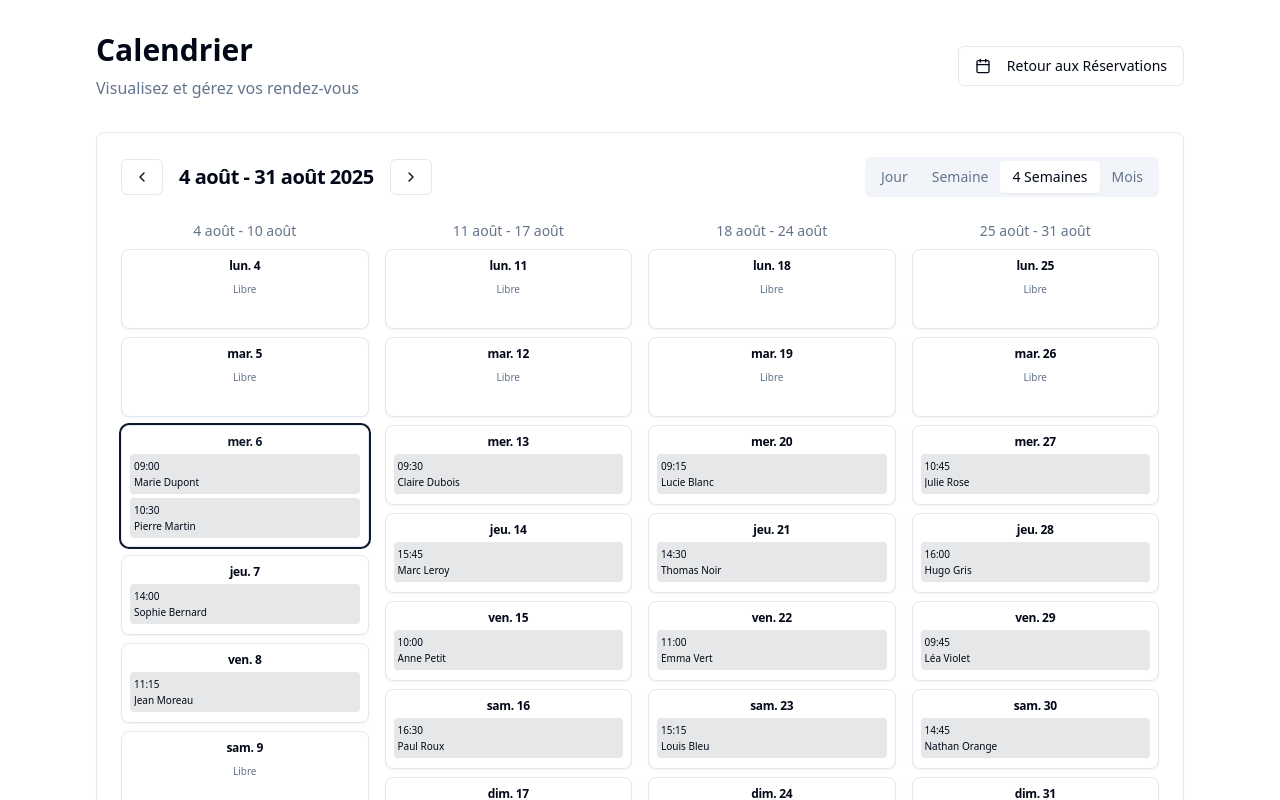
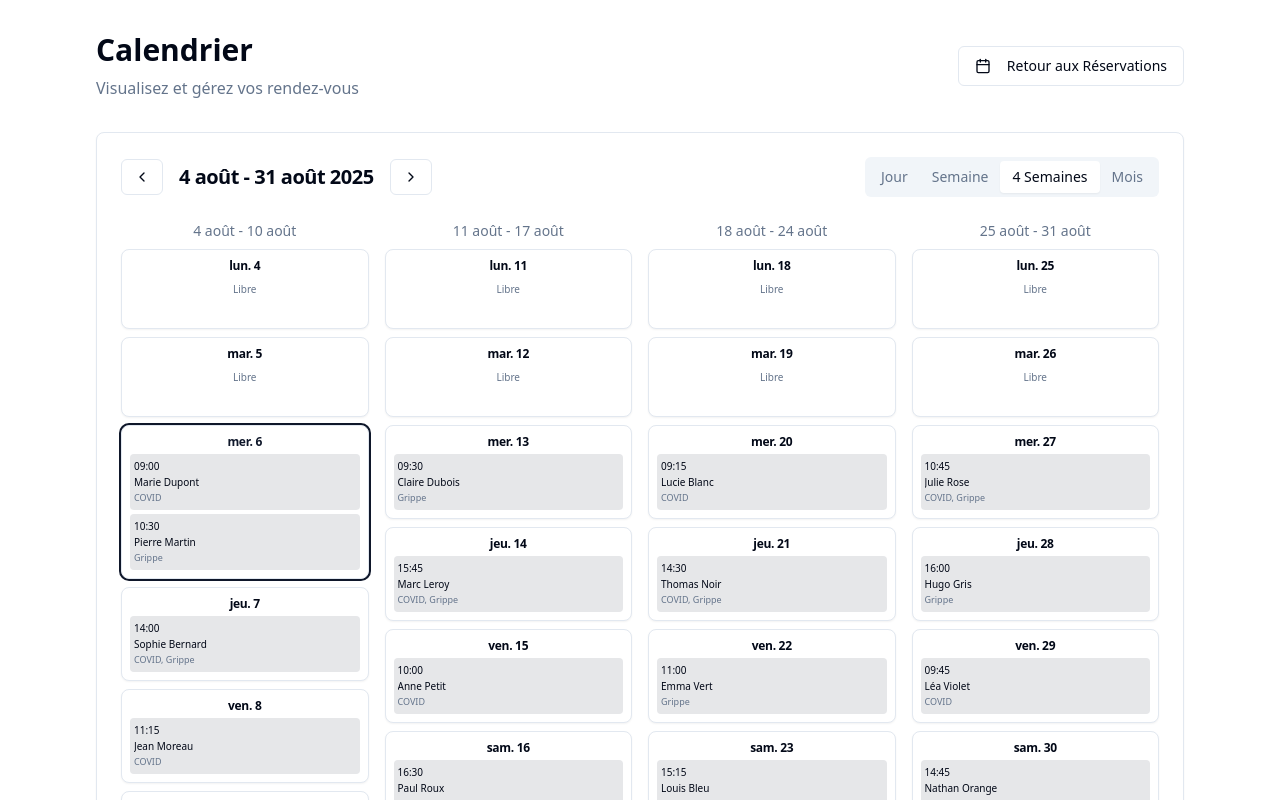
Before and after one commit to iliasrem/jab-ready-form, a React (Vite) app: page /calendar in a window 1280 px wide. Shown: the top 800 px of the page. Built offline with nearby package versions, Linux system fonts and the light colour scheme.

Commit message:
Add requested service to calendar
Added the requested service next to the patient's name in the calendar view.

```diff
--- a/src/pages/Calendar.tsx
+++ b/src/pages/Calendar.tsx
@@ -42,6 +42,11 @@ const mockAppointments: Appointment[] = [
   { id: "15", time: "09:45", patientName: "Léa Violet", date: addDays(new Date(), 23), services: ["covid"] },
   { id: "16", time: "14:45", patientName: "Nathan Orange", date: addDays(new Date(), 24), services: ["covid", "grippe"] },
 ];
+
+const serviceLabels: { [key: string]: string } = {
+  covid: "COVID",
+  grippe: "Grippe"
+};
 
 const CalendarPage = () => {
   const [selectedDate, setSelectedDate] = useState<Date>(new Date());
@@ -123,6 +128,11 @@ const CalendarPage = () => {
                 <div className="flex-1 flex items-center justify-between bg-primary/10 p-2 rounded">
                   <div>
                     <div className="font-medium">{appointment.patientName}</div>
+                    {appointment.services && appointment.services.length > 0 && (
+                      <div className="text-xs text-muted-foreground mt-1">
+                        {appointment.services.map(serviceId => serviceLabels[serviceId] || serviceId).join(", ")}
+                      </div>
+                    )}
                   </div>
                 </div>
               ) : (
@@ -156,6 +166,11 @@ const CalendarPage = () => {
                   <div key={apt.id} className="text-xs p-1 bg-primary/10 rounded">
                     <div className="font-medium">{apt.time}</div>
                     <div className="truncate">{apt.patientName}</div>
+                    {apt.services && apt.services.length > 0 && (
+                      <div className="text-[10px] text-muted-foreground">
+                        {apt.services.map(serviceId => serviceLabels[serviceId] || serviceId).join(", ")}
+                      </div>
+                    )}
                   </div>
                 ))}
               </CardContent>
@@ -212,6 +227,11 @@ const CalendarPage = () => {
                                 <div className="truncate text-[10px]" title={apt.patientName}>
                                   {apt.patientName}
                                 </div>
+                                {apt.services && apt.services.length > 0 && (
+                                  <div className="text-[9px] text-muted-foreground">
+                                    {apt.services.map(serviceId => serviceLabels[serviceId] || serviceId).join(", ")}
+                                  </div>
+                                )}
                               </div>
                             ))
                           ) : (
@@ -274,6 +294,11 @@ const CalendarPage = () => {
                     <div>
                       <div className="font-medium">{apt.patientName}</div>
                       <div className="text-sm text-muted-foreground">{apt.time}</div>
+                      {apt.services && apt.services.length > 0 && (
+                        <div className="text-sm text-primary mt-1">
+                          {apt.services.map(serviceId => serviceLabels[serviceId] || serviceId).join(", ")}
+                        </div>
+                      )}
                     </div>
                   </div>
                 ))}
```
